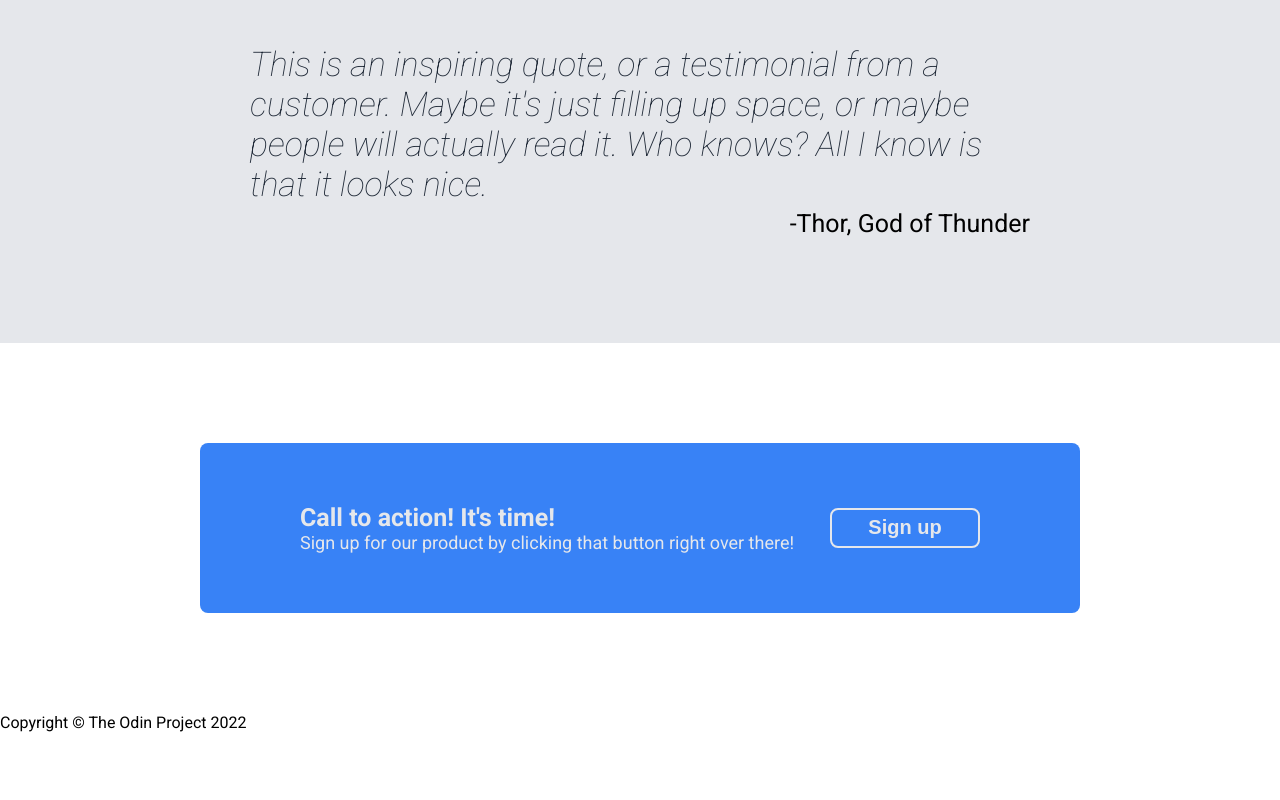
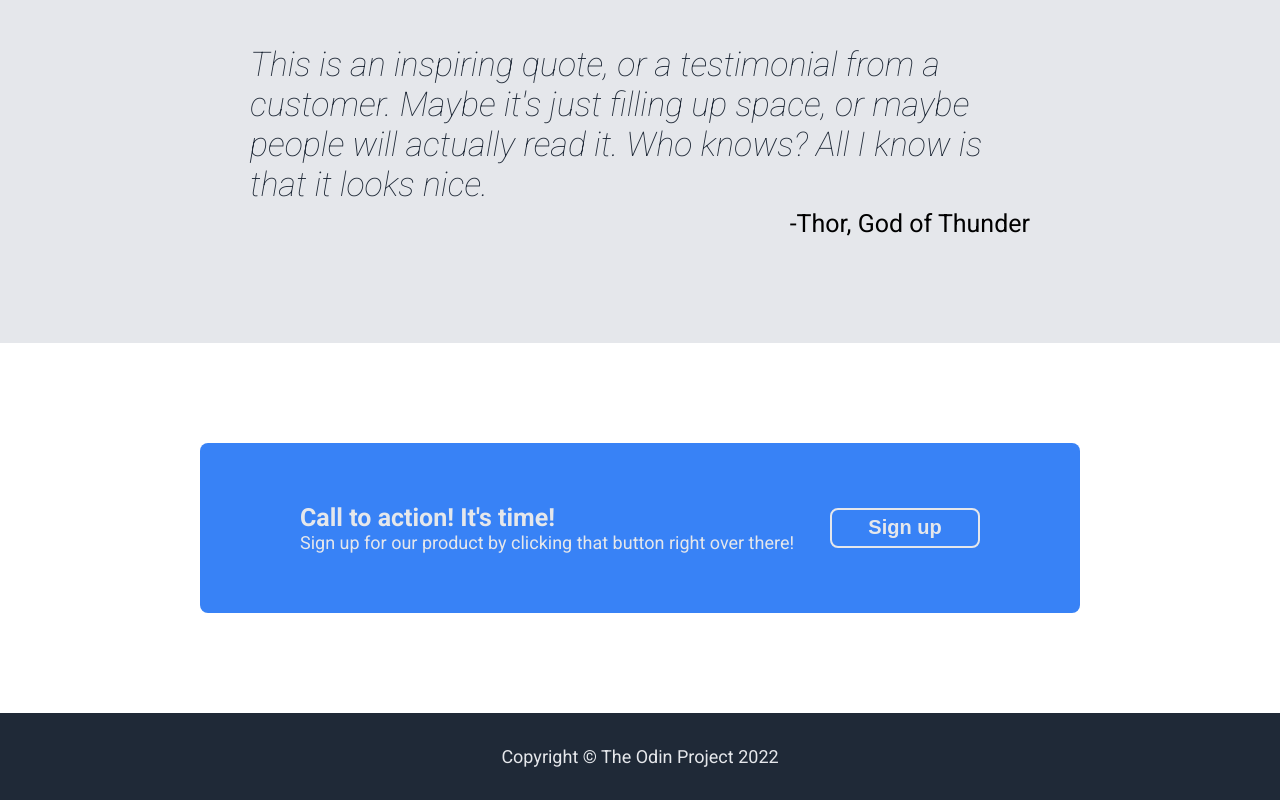
Before and after one commit to rmassey95/odin-landing-page, a plain HTML site: page index.html in a window 1280 px wide. Shown: the part 1150-1950 px from the top of the page. Before the commit the page ends 1898 px from the top, so only its background shows below. Drawn offline with Linux system fonts and the light colour scheme.

Commit message:
Add style to the footer

```diff
--- a/style.css
+++ b/style.css
@@ -190,3 +190,17 @@ a {
   font-size: 20px;
   font-weight: bold;
 }
+
+footer {
+  display: flex;
+  align-items: center;
+  justify-content: center;
+  padding-top: 15px;
+  padding-bottom: 15px;
+  background-color: #1F2937;
+}
+
+footer p {
+  color: #E5E7EB;
+  font-size: 18px;
+}
```
